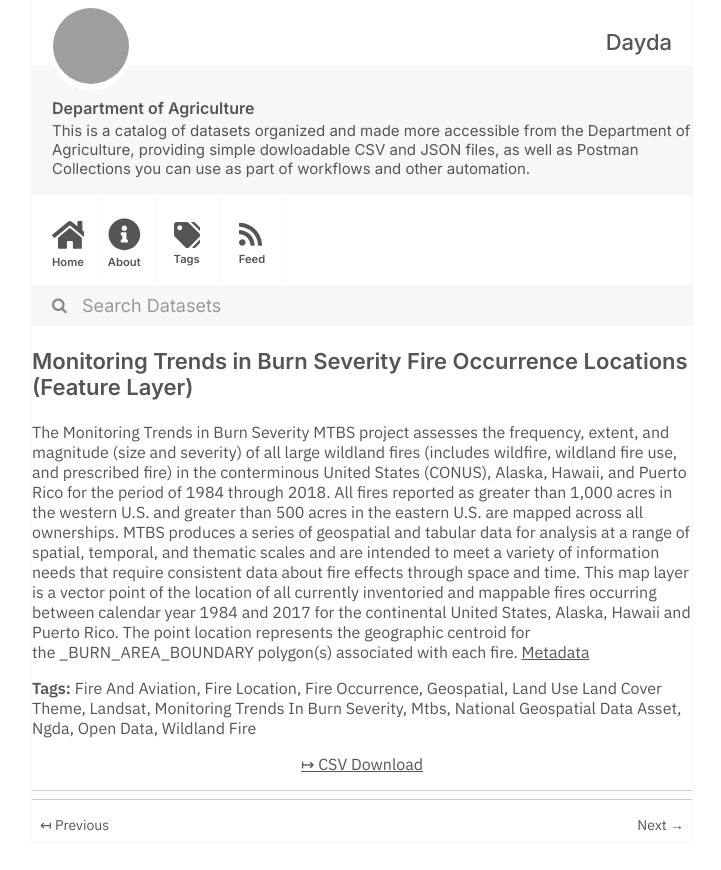
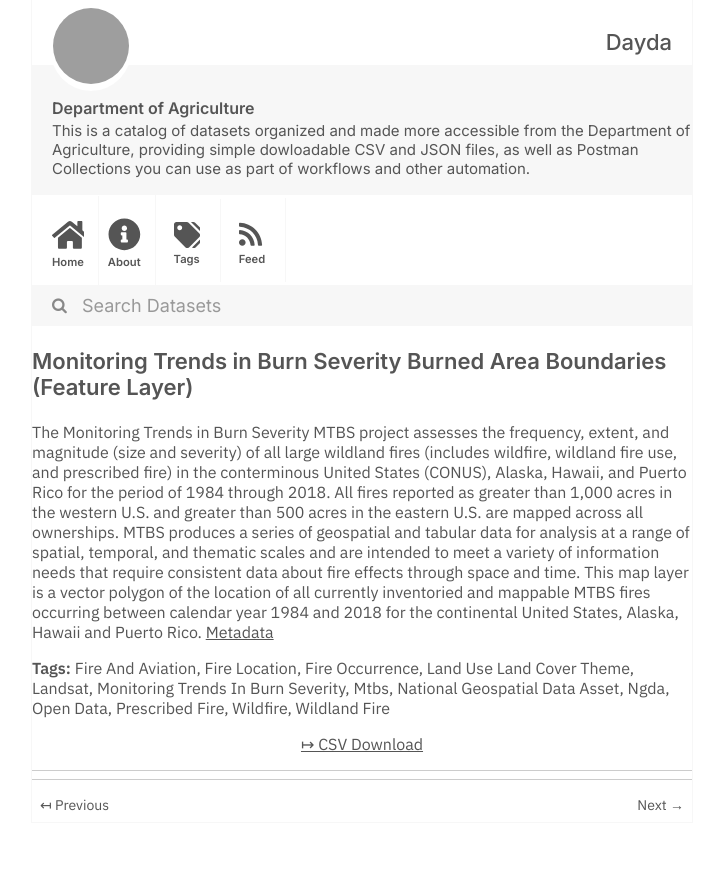
Before and after one commit to dayda-entities/department-of-agriculture, a Jekyll site: the page built from _posts/2020-12-03-monitoring-trends-in-burn-seve.md, in a window 1280 px wide, cut to the strip 0-870 px from the top of the page. Shown: the whole strip, without its empty margins (278-999 px from the left). Built offline with Jekyll 4.4.1, drawn with Linux system fonts in a browser that asks for light colours; grey boxes are pictures that could not be loaded.

Commit message:
Publish Data

```diff
--- a/_posts/2020-12-03-monitoring-trends-in-burn-seve.md
+++ b/_posts/2020-12-03-monitoring-trends-in-burn-seve.md
@@ -1,14 +1,13 @@
 ---
-title: Monitoring Trends in Burn Severity Fire Occurrence Locations (Feature Layer)
-created: '2020-12-03T20:28:23.049323'
-modified: '2021-05-14T15:26:29.906067'
+title: Monitoring Trends in Burn Severity Burned Area Boundaries (Feature Layer)
+created: '2020-12-03T20:28:21.376310'
+modified: '2021-05-14T15:26:26.206513'
 state: active
 type: dataset
 tags:
   - Fire And Aviation
   - Fire Location
   - Fire Occurrence
-  - Geospatial
   - Land Use Land Cover Theme
   - Landsat
   - Monitoring Trends In Burn Severity
@@ -16,12 +15,14 @@ tags:
   - National Geospatial Data Asset
   - Ngda
   - Open Data
+  - Prescribed Fire
+  - Wildfire
   - Wildland Fire
 groups: []
 csv_url: >-
-  https://data-usfs.hub.arcgis.com/datasets/81284bfaf86a4fa2a7d49c74424ffe1e_62.csv?outSR=%7B%22latestWkid%22%3A4269%2C%22wkid%22%3A4269%7D
+  https://data-usfs.hub.arcgis.com/datasets/847db1a51b0c4bb0a3663bcbce32ccb1_63.csv?outSR=%7B%22latestWkid%22%3A4269%2C%22wkid%22%3A4269%7D
 json_url: ''
 layout: post
 
 ---
-The Monitoring Trends in Burn Severity MTBS project assesses the frequency, extent, and magnitude (size and severity) of all large wildland fires (includes wildfire, wildland fire use, and prescribed fire) in the conterminous United States (CONUS), Alaska, Hawaii, and Puerto Rico for the period of 1984 through 2018. All fires reported as greater than 1,000 acres in the western U.S. and greater than 500 acres in the eastern U.S. are mapped across all ownerships. MTBS produces a series of geospatial and tabular data for analysis at a range of spatial, temporal, and thematic scales and are intended to meet a variety of information needs that require consistent data about fire effects through space and time. This map layer is a vector point of the location of all currently inventoried and mappable fires occurring between calendar year 1984 and 2017 for the continental United States, Alaska, Hawaii and Puerto Rico. The point location represents the geographic centroid for the _BURN_AREA_BOUNDARY polygon(s) associated with each fire. <a href='https://data.fs.usda.gov/geodata/edw/edw_resources/meta/S_USA.MTBS_FIRE_OCCURRENCE_PT.xml' rel='nofollow ugc' target='_blank'>Metadata</a>
+The Monitoring Trends in Burn Severity MTBS project assesses the frequency, extent, and magnitude (size and severity) of all large wildland fires (includes wildfire, wildland fire use, and prescribed fire) in the conterminous United States (CONUS), Alaska, Hawaii, and Puerto Rico for the period of 1984 through 2018. All fires reported as greater than 1,000 acres in the western U.S. and greater than 500 acres in the eastern U.S. are mapped across all ownerships. MTBS produces a series of geospatial and tabular data for analysis at a range of spatial, temporal, and thematic scales and are intended to meet a variety of information needs that require consistent data about fire effects through space and time. This map layer is a vector polygon of the location of all currently inventoried and mappable MTBS fires occurring between calendar year 1984 and 2018 for the continental United States, Alaska, Hawaii and Puerto Rico. <a href='https://data.fs.usda.gov/geodata/edw/edw_resources/meta/S_USA.MTBS_BURN_AREA_BOUNDARY.xml' rel='nofollow ugc' target='_blank'>Metadata</a>
```
